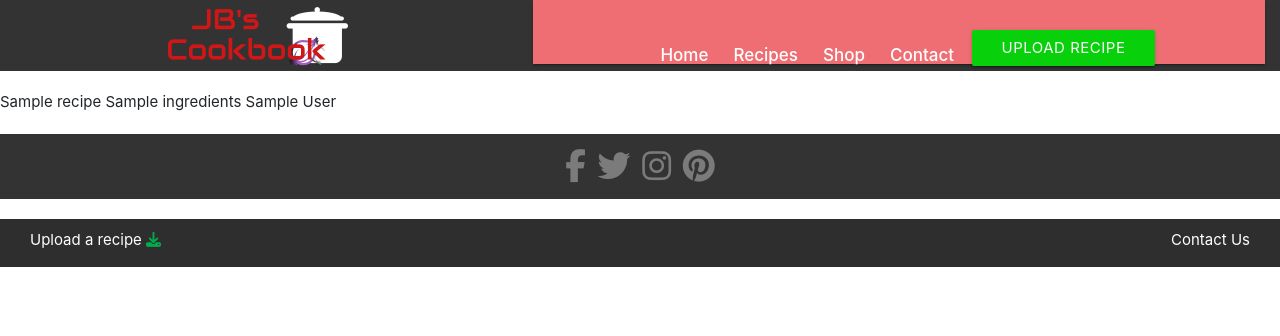
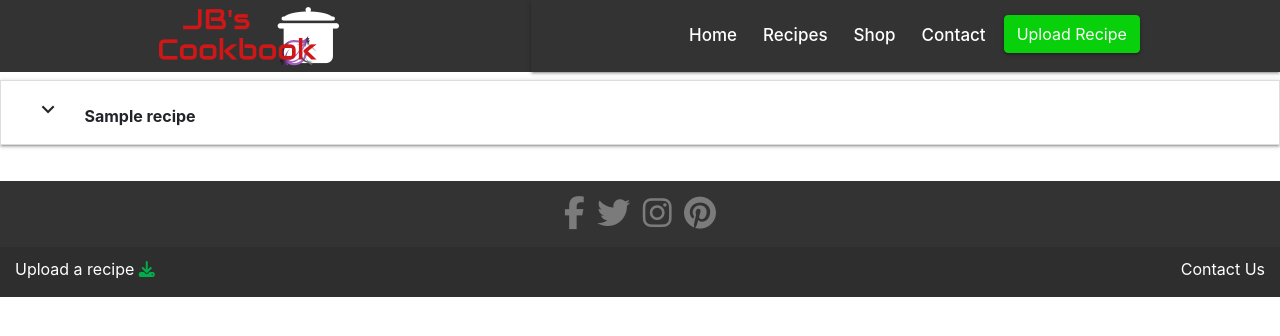
Before and after one commit to JackBen2019/Jack-Bennett-Data-Centric-Development-Milestone-Project, a Flask app: page /uploadrecipe in a window 1280 px wide. Shown: the top 336 px of the page. Run offline with Flask 2, Linux system fonts and the light colour scheme; a database or web service that is not in the repository returns one stand-in record (values such as "Sample title"); some libraries are stand-ins or nearby versions.

Commit message:
recipes.html file added

```diff
--- a/static/css/style.css
+++ b/static/css/style.css
@@ -19,6 +19,213 @@ a:hover {
 }
 
 /* ------ General ------ */
+
+
+
+/* ------ Materialize ------ */
+
+.z-depth-1, nav, .card-panel, .card, .toast, .btn, .btn-large, .btn-small, .btn-floating, .dropdown-content, .collapsible, .sidenav {
+  -webkit-box-shadow: 0 2px 2px 0 rgba(0, 0, 0, 0.14), 0 3px 1px -2px rgba(0, 0, 0, 0.12), 0 1px 5px 0 rgba(0, 0, 0, 0.2);
+          box-shadow: 0 2px 2px 0 rgba(0, 0, 0, 0.14), 0 3px 1px -2px rgba(0, 0, 0, 0.12), 0 1px 5px 0 rgba(0, 0, 0, 0.2);
+}
+
+.collapsible .collection {
+  margin: 0;
+  border: none;
+}
+
+.collapsible span.badge {
+  margin-left: auto;
+}
+
+.collapsible {
+  border-top: 1px solid #ddd;
+  border-right: 1px solid #ddd;
+  border-left: 1px solid #ddd;
+  margin: 0.5rem 0 1rem 0;
+}
+
+.sidenav .collapsible {
+  margin: 0;
+}
+
+.collapsible-header {
+  display: -webkit-box;
+  display: -webkit-flex;
+  display: -ms-flexbox;
+  display: flex;
+  cursor: pointer;
+  -webkit-tap-highlight-color: transparent;
+  line-height: 1.5;
+  padding: 1rem;
+  background-color: #fff;
+  border-bottom: 1px solid #ddd;
+}
+
+.collapsible-header:focus {
+  outline: 0;
+}
+
+.collapsible-header i {
+  width: 2rem;
+  font-size: 1.6rem;
+  display: inline-block;
+  text-align: center;
+  margin-right: 1rem;
+}
+
+.keyboard-focused .collapsible-header:focus {
+  background-color: #eee;
+}
+
+.sidenav .collapsible,
+.sidenav.fixed .collapsible {
+  border: none;
+  -webkit-box-shadow: none;
+          box-shadow: none;
+}
+
+.sidenav .collapsible li,
+.sidenav.fixed .collapsible li {
+  padding: 0;
+}
+
+.sidenav .collapsible-header,
+.sidenav.fixed .collapsible-header {
+  background-color: transparent;
+  border: none;
+  line-height: inherit;
+  height: inherit;
+  padding: 0 16px;
+}
+
+.sidenav .collapsible-header:hover,
+.sidenav.fixed .collapsible-header:hover {
+  background-color: rgba(0, 0, 0, 0.05);
+}
+
+.sidenav .collapsible-header i,
+.sidenav.fixed .collapsible-header i {
+  line-height: inherit;
+}
+
+.collapsible-body {
+  display: none;
+  border-bottom: 1px solid #ddd;
+  -webkit-box-sizing: border-box;
+          box-sizing: border-box;
+  padding: 2rem;
+}
+
+.sidenav .collapsible-body,
+.sidenav.fixed .collapsible-body {
+  border: 0;
+  background-color: #fff;
+}
+
+.sidenav .collapsible-body li a,
+.sidenav.fixed .collapsible-body li a {
+  padding: 0 23.5px 0 31px;
+}
+
+.collapsible.popout {
+  border: none;
+  -webkit-box-shadow: none;
+          box-shadow: none;
+}
+
+.collapsible.popout > li {
+  -webkit-box-shadow: 0 2px 5px 0 rgba(0, 0, 0, 0.16), 0 2px 10px 0 rgba(0, 0, 0, 0.12);
+          box-shadow: 0 2px 5px 0 rgba(0, 0, 0, 0.16), 0 2px 10px 0 rgba(0, 0, 0, 0.12);
+  margin: 0 24px;
+  -webkit-transition: margin 0.35s cubic-bezier(0.25, 0.46, 0.45, 0.94);
+  transition: margin 0.35s cubic-bezier(0.25, 0.46, 0.45, 0.94);
+}
+
+.collapsible.popout > li.active {
+  -webkit-box-shadow: 0 5px 11px 0 rgba(0, 0, 0, 0.18), 0 4px 15px 0 rgba(0, 0, 0, 0.15);
+          box-shadow: 0 5px 11px 0 rgba(0, 0, 0, 0.18), 0 4px 15px 0 rgba(0, 0, 0, 0.15);
+  margin: 16px 0;
+}
+
+.sidenav .collapsible-body > ul:not(.collapsible) > li.active,
+.sidenav.sidenav-fixed .collapsible-body > ul:not(.collapsible) > li.active {
+  background-color: #ee6e73;
+}
+
+.sidenav .collapsible-body > ul:not(.collapsible) > li.active a,
+.sidenav.sidenav-fixed .collapsible-body > ul:not(.collapsible) > li.active a {
+  color: #fff;
+}
+
+.sidenav .collapsible-body {
+  padding: 0;
+}
+
+.breadcrumb i,
+.breadcrumb [class^="mdi-"], .breadcrumb [class*="mdi-"],
+.breadcrumb i.material-icons {
+  display: inline-block;
+  float: left;
+  font-size: 24px;
+}
+
+.material-icons {
+  text-rendering: optimizeLegibility;
+  -webkit-font-feature-settings: 'liga';
+     -moz-font-feature-settings: 'liga';
+          font-feature-settings: 'liga';
+}
+
+nav i,
+nav [class^="mdi-"], nav [class*="mdi-"],
+nav i.material-icons {
+  display: block;
+  font-size: 24px;
+  height: 56px;
+  line-height: 56px;
+}
+
+nav .brand-logo i,
+nav .brand-logo [class^="mdi-"], nav .brand-logo [class*="mdi-"],
+nav .brand-logo i.material-icons {
+  float: left;
+  margin-right: 15px;
+}
+
+nav ul a.btn > .material-icons, nav ul a.btn-large > .material-icons, nav ul a.btn-small > .material-icons, nav ul a.btn-large > .material-icons, nav ul a.btn-flat > .material-icons, nav ul a.btn-floating > .material-icons {
+  height: inherit;
+  line-height: inherit;
+}
+
+.input-field input[type=search]:focus:not(.browser-default) + label i,
+.input-field input[type=search]:focus:not(.browser-default) ~ .mdi-navigation-close,
+.input-field input[type=search]:focus:not(.browser-default) ~ .material-icons {
+  color: #444;
+}
+
+.input-field input[type=search] ~ .mdi-navigation-close,
+.input-field input[type=search] ~ .material-icons {
+  position: absolute;
+  top: 0;
+  right: 1rem;
+  color: transparent;
+  cursor: pointer;
+  font-size: 2rem;
+  -webkit-transition: .3s color;
+  transition: .3s color;
+}
+
+.sidenav li > a > i,
+.sidenav li > a > [class^="mdi-"], .sidenav li > a li > a > [class*="mdi-"],
+.sidenav li > a > i.material-icons {
+  float: left;
+  height: 48px;
+  line-height: 48px;
+  margin: 0 32px 0 0;
+  width: 24px;
+  color: rgba(0, 0, 0, 0.54);
+}
 
 
 
--- a/templates/base.html
+++ b/templates/base.html
@@ -4,12 +4,12 @@
 <head>
 	<meta charset="UTF-8">
 	<meta name="viewport" content="width=device-width, initial-scale=1.0">
-	<meta http-equiv="X-UA-Compatible" content="ie=edge">
+    <link href="https://fonts.googleapis.com/icon?family=Material+Icons"
+      rel="stylesheet">
 	<link rel="stylesheet" href="{{ url_for('static', filename='css/style.css') }}" type="text/css">
 	<link rel="stylesheet" href="https://stackpath.bootstrapcdn.com/bootstrap/4.3.1/css/bootstrap.min.css"
 		type="text/css" />
 	<link rel="stylesheet" href="https://cdnjs.cloudflare.com/ajax/libs/hover.css/2.3.1/css/hover-min.css">
-    <link rel="stylesheet"  href="https://cdnjs.cloudflare.com/ajax/libs/materialize/0.100.2/css/materialize.min.css">
 	<script src="{{ url_for('static', filename='js/main.js') }}"></script>
 	<script src="https://kit.fontawesome.com/f17309d9a5.js" crossorigin="anonymous"></script>
 	<title>Jack Bennett's Cookbook</title>
@@ -33,7 +33,7 @@
 								<a href="{{ url_for('index') }}" class="nav-link menu-item">Home</a>
 							</li>
 							<li style="padding-left: 10px;" class="nav-item">
-								<a href="{{ url_for('recipes') }}" class="nav-link menu-item">Recipes</a>
+								<a href="{{ url_for('uploadrecipe') }}" class="nav-link menu-item">Recipes</a>
 							</li>
 							<li style="padding-left: 10px;" class="nav-item">
 								<a href="{{ url_for('shop') }}" class="nav-link menu-item">Shop</a>
@@ -42,7 +42,7 @@
 								<a href="{{ url_for('contact') }}" class="nav-link menu-item">Contact</a>
 							</li>
 							<li style="padding-left: 10px;">
-								<form action="{{ url_for('uploadrecipe') }}">
+								<form action="{{ url_for('recipes') }}">
 									<button class="btn btn-outline-success" type="submit">Upload Recipe</button>
 								</form>
 							</li>
@@ -118,6 +118,8 @@
 	<script src="https://maxcdn.bootstrapcdn.com/bootstrap/4.0.0/js/bootstrap.min.js"
 		integrity="sha384-JZR6Spejh4U02d8jOt6vLEHfe/JQGiRRSQQxSfFWpi1MquVdAyjUar5+76PVCmYl" crossorigin="anonymous">
 	</script>
+    <script src="https://cdnjs.cloudflare.com/ajax/libs/jquery/3.2.1/jquery.min.js"></script>
+    <script src="https://cdnjs.cloudflare.com/ajax/libs/materialize/0.100.2/js/materialize.min.js"></script>
 
 </body>
 
--- a/templates/uploadrecipe.html
+++ b/templates/uploadrecipe.html
@@ -1,8 +1,20 @@
-{% extends 'base.html' %} {% block content %}
-{% for recipe in recipes %}
-{{recipe.recipe_name}}
-{{recipe.ingredients}}
-{{recipe.your_firstname}}
-{{recipe.your_lastname}}
-{% endfor %}
+{% extends 'base.html' %}
+{% block content %}
+    <ul style="padding-left: 0px !important;" class="collapsible" data-collapsible="accordion">
+        {% for recipe in recipes %}
+        <li style="list-style-type: none !important;">
+            <div class="collapsible-header">
+
+                <div class=" task_header col s9">
+                    <i class="material-icons">expand_more</i> <strong>{{recipe.recipe_name}}</strong>
+                </div>
+            </div>
+            <div class="collapsible-body">
+                <span>
+                    {{recipe.ingredients}}
+                </span>
+            </div>
+        </li>
+        {% endfor %}
+    </ul>
 {% endblock %}
```
Also changed, not shown: templates/recipes.html (+19 -17 lines), README.md.
